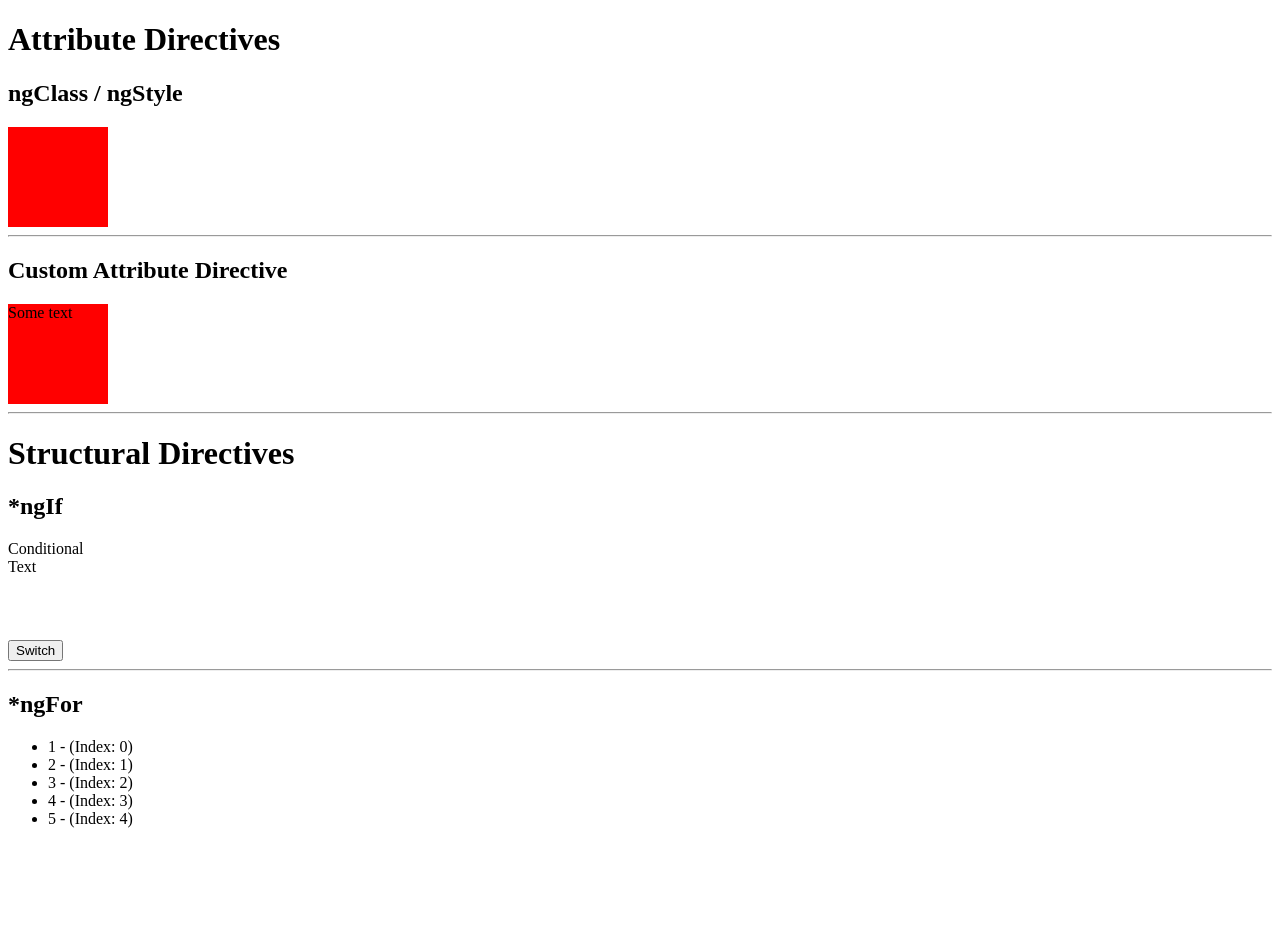
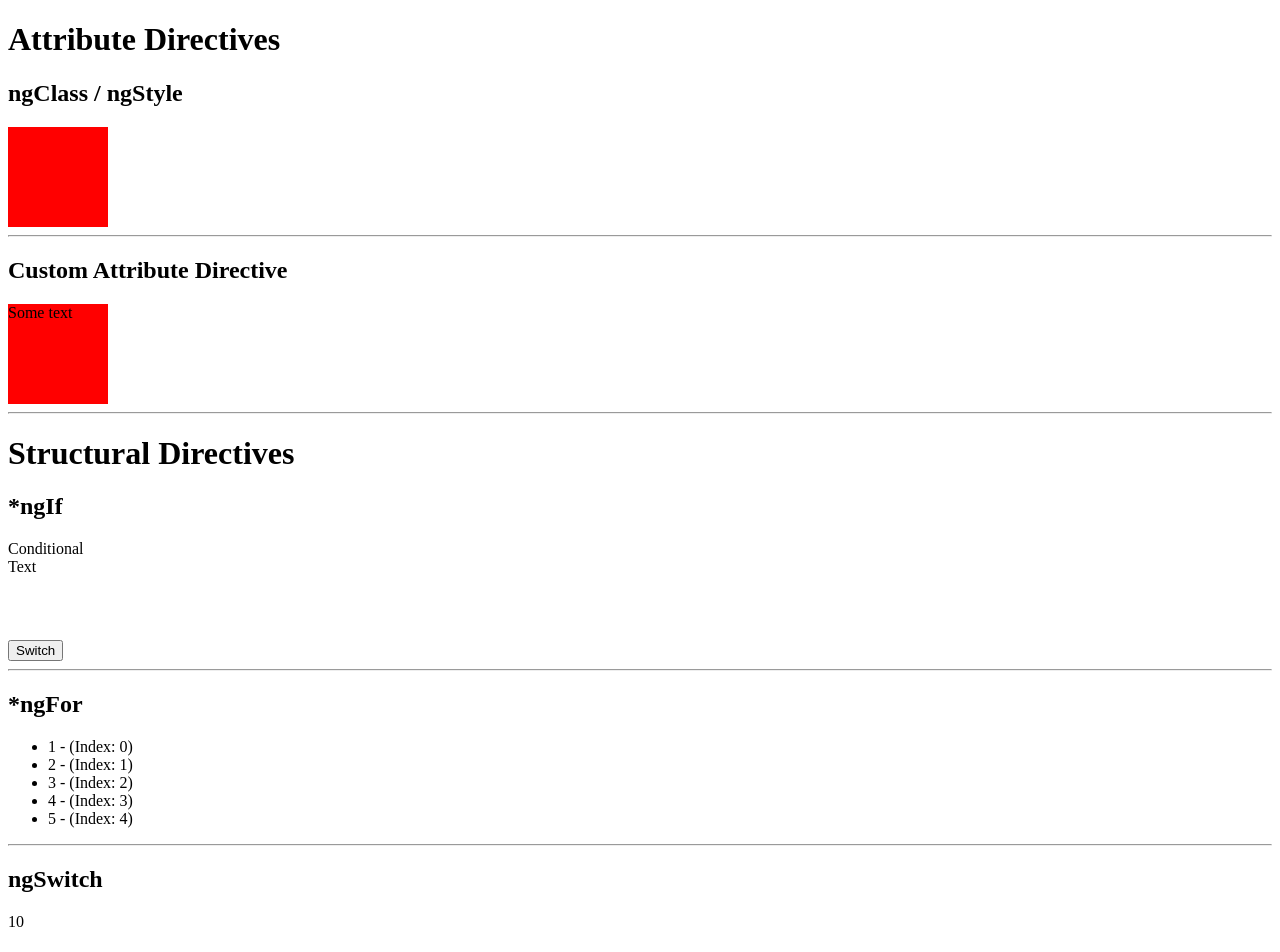
Before and after one commit to gpbacang/angular-basics, an Angular app in the folder 02-directives/: page / in a window 1280 px wide. Shown: the top 952 px of the page. Before the commit the page ends 844 px from the top, so only its background shows below. Built offline with nearby package versions, Linux system fonts and the light colour scheme.

Commit message:
Add ngSwitch

```diff
--- a/02-directives/src/app/app.component.html
+++ b/02-directives/src/app/app.component.html
@@ -14,3 +14,10 @@
 <ul>
   <li *ngFor="let item of items; let i  = index">{{ item }} - (Index: {{ i }})</li>
 </ul>
+<hr>
+<h2>ngSwitch</h2>
+<div [ngSwitch]="value">
+  <p *ngSwitchCase="10">10</p>
+    <p *ngSwitchCase="100">100</p>
+      <p *ngSwitchDefault>Default</p>
+</div>
--- a/02-directives/src/app/app.component.ts
+++ b/02-directives/src/app/app.component.ts
@@ -8,6 +8,7 @@
 export class AppComponent {
   private switch = true;
   private items = [1, 2, 3, 4, 5];
+  private value = 10;
 
   onSwitch() {
     this.switch = !this.switch;
```
